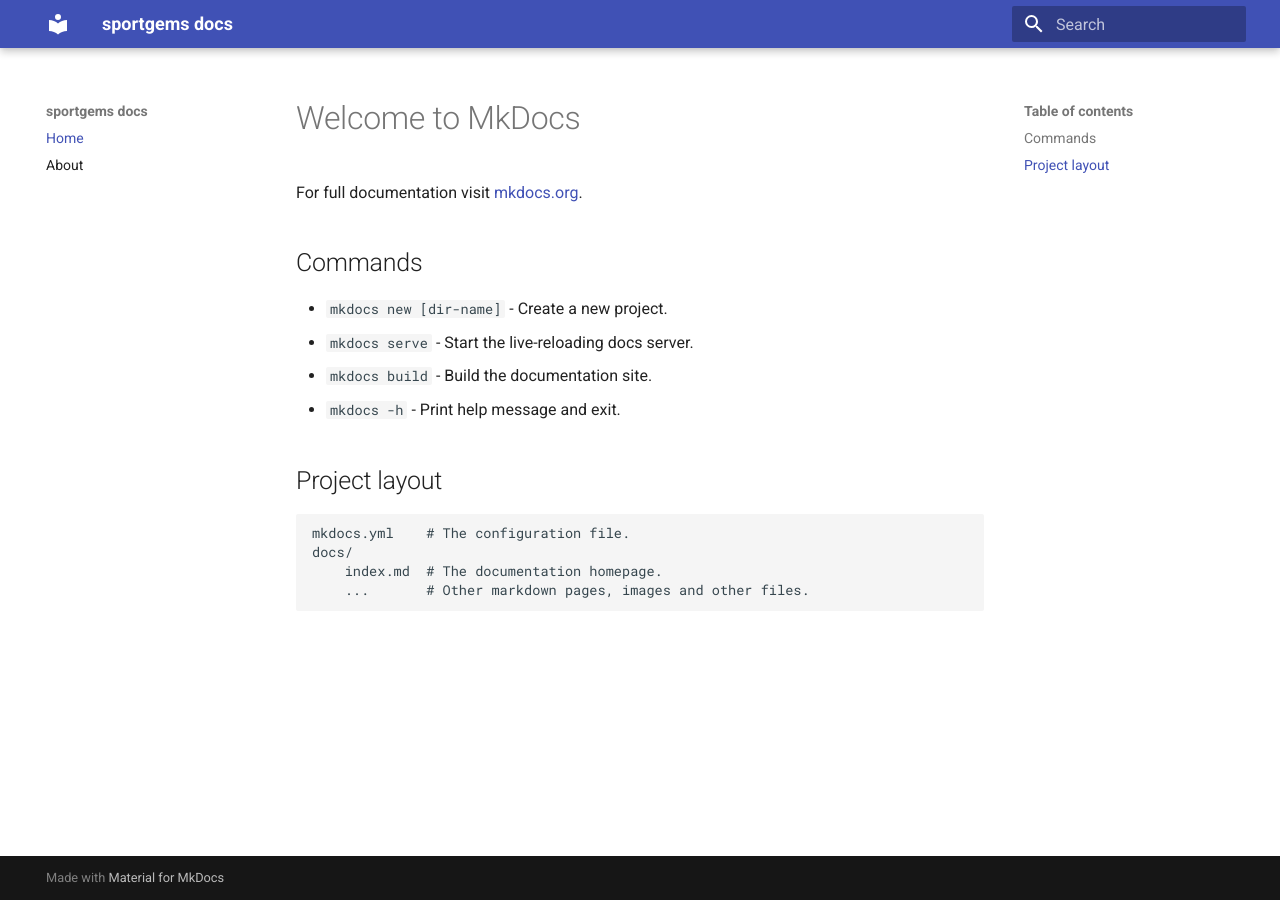
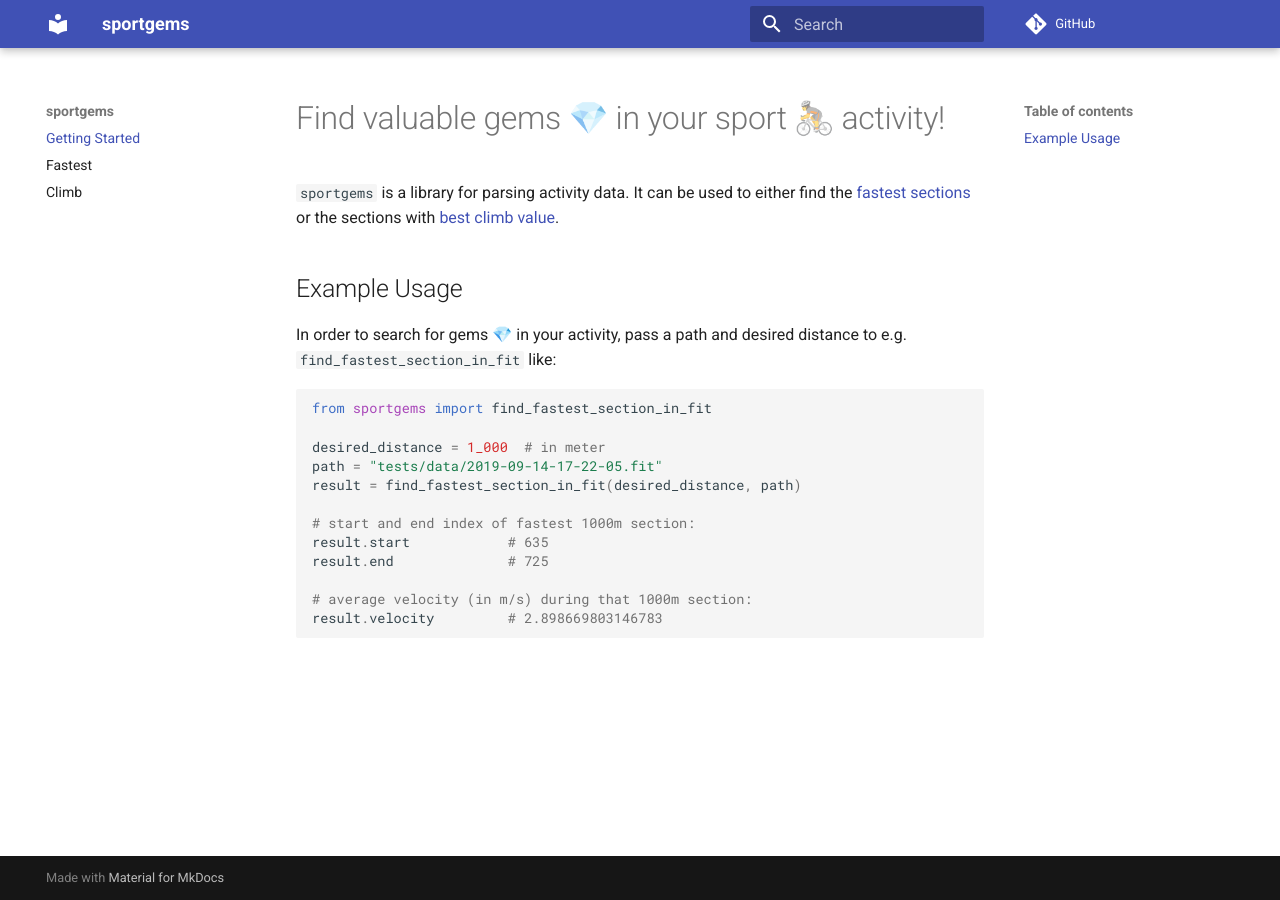
Before and after one commit to fgebhart/sportgems, an MkDocs documentation site: the page built from docs/index.md, in a window 1280 px wide. Built offline with MkDocs 1.6.1 and Material for MkDocs 9.7.7, drawn with Linux system fonts in a browser that asks for light colours; comment, search, counter and statistics services are not loaded.

Commit message:
first draft for sportgems mkdocs

````diff
--- a/docs/index.md
+++ b/docs/index.md
@@ -1,17 +1,26 @@
-# Welcome to MkDocs
+# Find valuable gems 💎 in your sport 🚴 activity!
 
-For full documentation visit [mkdocs.org](https://www.mkdocs.org).
 
-## Commands
+`sportgems` is a library for parsing activity data. It can be used to either find the [fastest sections](fastest.md) or the
+sections with [best climb value](climb.md).
 
-* `mkdocs new [dir-name]` - Create a new project.
-* `mkdocs serve` - Start the live-reloading docs server.
-* `mkdocs build` - Build the documentation site.
-* `mkdocs -h` - Print help message and exit.
 
-## Project layout
+## Example Usage
 
-    mkdocs.yml    # The configuration file.
-    docs/
-        index.md  # The documentation homepage.
-        ...       # Other markdown pages, images and other files.
+In order to search for gems 💎 in your activity, pass a path and desired distance to e.g.
+`find_fastest_section_in_fit` like:
+
+``` python
+from sportgems import find_fastest_section_in_fit
+
+desired_distance = 1_000  # in meter
+path = "tests/data/2019-09-14-17-22-05.fit"
+result = find_fastest_section_in_fit(desired_distance, path)
+
+# start and end index of fastest 1000m section:
+result.start            # 635
+result.end              # 725
+
+# average velocity (in m/s) during that 1000m section:
+result.velocity         # 2.898669803146783
+```
--- a/mkdocs.yml
+++ b/mkdocs.yml
@@ -1,8 +1,32 @@
-site_name: sportgems docs
+site_name: sportgems
+repo_url: https://github.com/fgebhart/sportgems/
 
 nav:
-    - Home: index.md
-    - About: about.md
+    - Getting Started: index.md
+    - Fastest: fastest.md
+    - Climb: climb.md
 
 theme:
   name: material
+
+plugins:
+- search:
+    min_search_length: 2
+- mkdocstrings:
+    default_handler: python
+    handlers:
+      python:
+        setup_commands:
+            - import sys, shutil
+            - sys.path.remove("")
+            - sys.path.insert(0, "docs")
+            - shutil.copyfile('sportgems/__init__.pyi', 'docs/sportgems/__init__.py')
+        selection:
+          docstring_style: "google"
+        rendering:
+          show_root_heading: true
+          show_source: false
+
+markdown_extensions:
+  - pymdownx.highlight
+  - pymdownx.superfences
--- a/requirements.txt
+++ b/requirements.txt
@@ -4,5 +4,6 @@ jupyter
 maturin==0.9.4
 mkdocs
 mkdocs-material
+mkdocstrings
 numpy
 pytest
````
Also changed, not shown: docs/about.md (deleted, +0 -47 lines), docs/climb.md (added, +4 -0 lines), docs/fastest.md (added, +4 -0 lines), 2 other files.
